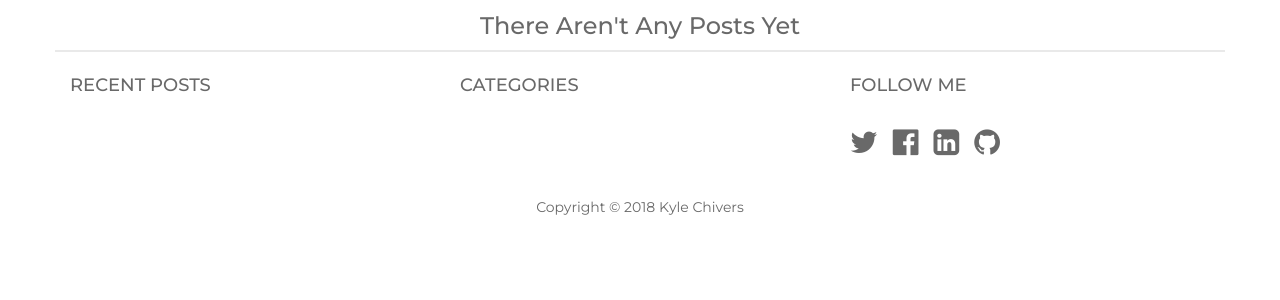
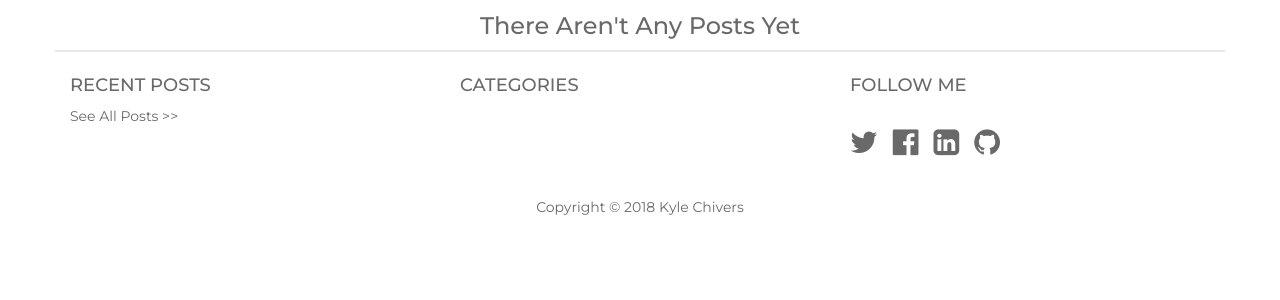
Before and after one commit to kchiv/kyle_blog, a Django app: a page that uses templates/base.html in a window 1280 px wide. Shown: the part 181-481 px from the top of the page. Run offline with Django 3.2, Linux system fonts and the light colour scheme; data that the repository does not hold is empty; some libraries are stand-ins or nearby versions.

Commit message:
added all posts footer link

```diff
--- a/templates/base.html
+++ b/templates/base.html
@@ -85,6 +85,11 @@
                   </a>
                 </p>
               {% endfor %}
+                <p>
+                  <a href="{% url 'posts:all_post_page' %}">
+                    <span>See All Posts >></span>
+                  </a>
+                </p>
             </div>
             <div class="col-md-4">
               <h4>CATEGORIES</h4>
```
